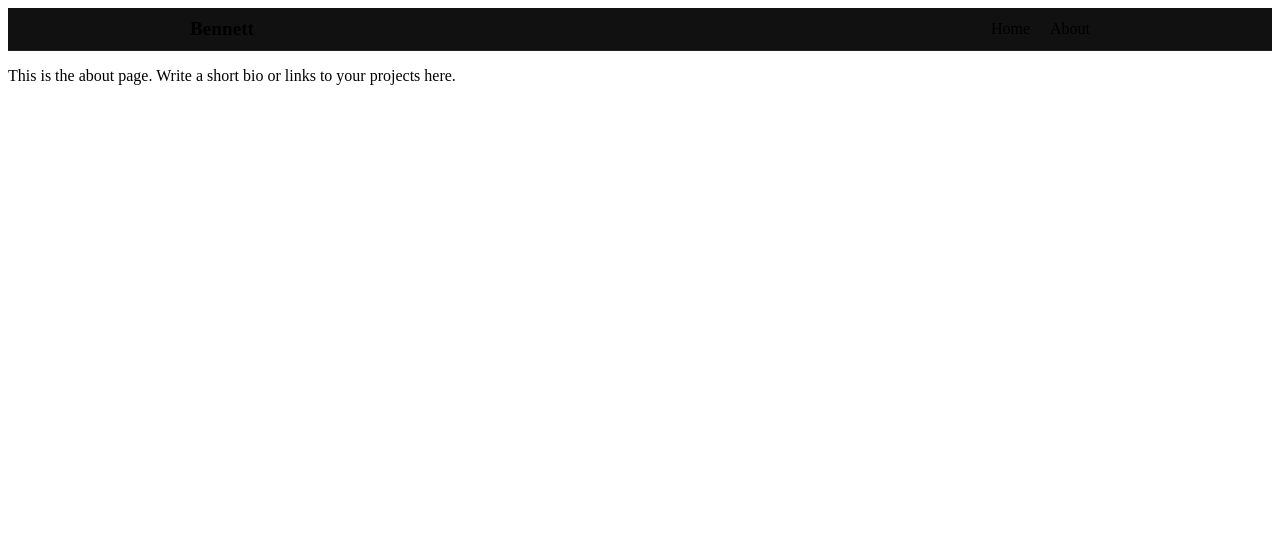
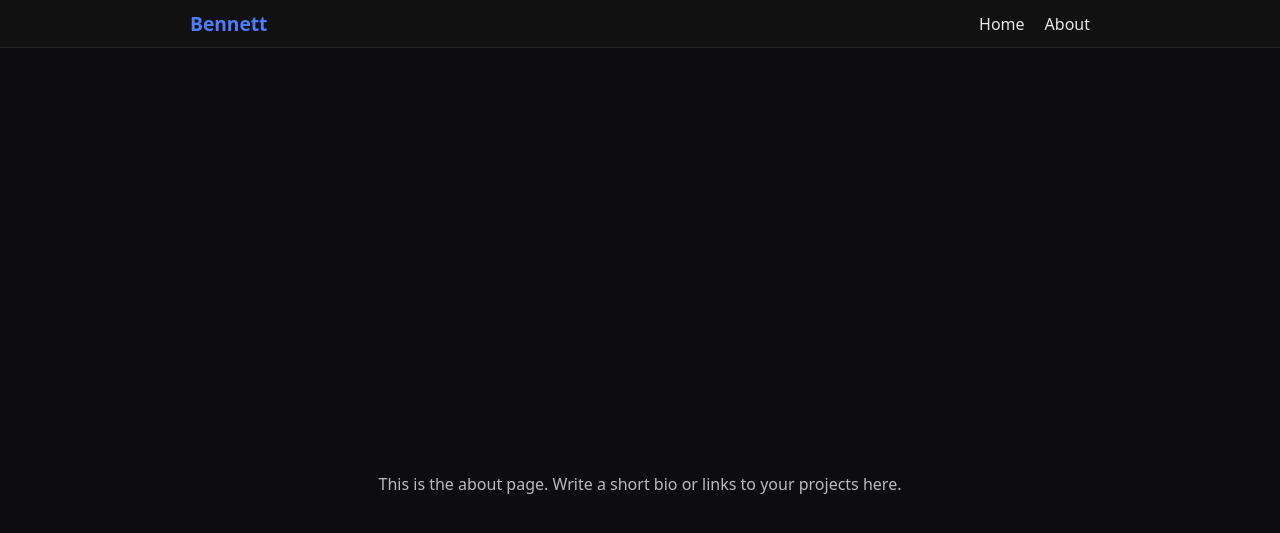
Before and after one commit to Raylu42x/Me.kervian.com, a Jekyll site: the page built from about.md, in a window 1280 px wide and 900 px high. Shown: the top 533 px of the window. Built offline with Jekyll 4.4.1, drawn with Linux system fonts in a browser that asks for light colours.

Commit message:
Add CSS variables and styles for dark theme

```diff
--- a/assets/css/dark.css
+++ b/assets/css/dark.css
@@ -1,3 +1,17 @@
+:root {
+  --bg: #0d0d0f;
+  --card: #151518;
+  --text: #e6e6e9;
+  --accent: #4d7cff;
+}
+
+body {
+  margin: 0;
+  font-family: system-ui, sans-serif;
+  background: var(--bg);
+  color: var(--text);
+}
+
 /* Top Navigation */
 .top-nav {
   background: #111;
@@ -40,3 +54,41 @@
 .nav-links a:hover {
   color: var(--accent);
 }
+
+/* Main content centering */
+main {
+  display: flex;
+  justify-content: center;
+  align-items: center;
+  min-height: calc(100vh - 60px);
+  padding: 20px;
+}
+
+.card {
+  background: var(--card);
+  border-radius: 20px;
+  padding: 40px;
+  max-width: 500px;
+  width: 100%;
+  text-align: center;
+  box-shadow: 0 0 40px rgba(0, 0, 0, 0.4);
+  border: 1px solid #232327;
+  animation: fadeIn 0.6s ease;
+}
+
+h1 {
+  margin: 0 0 10px;
+  font-size: 2rem;
+  font-weight: 700;
+  color: var(--accent);
+}
+
+p {
+  opacity: 0.8;
+  margin-bottom: 25px;
+}
+
+@keyframes fadeIn {
+  from { opacity: 0; transform: translateY(10px); }
+  to { opacity: 1; transform: translateY(0); }
+}
```
